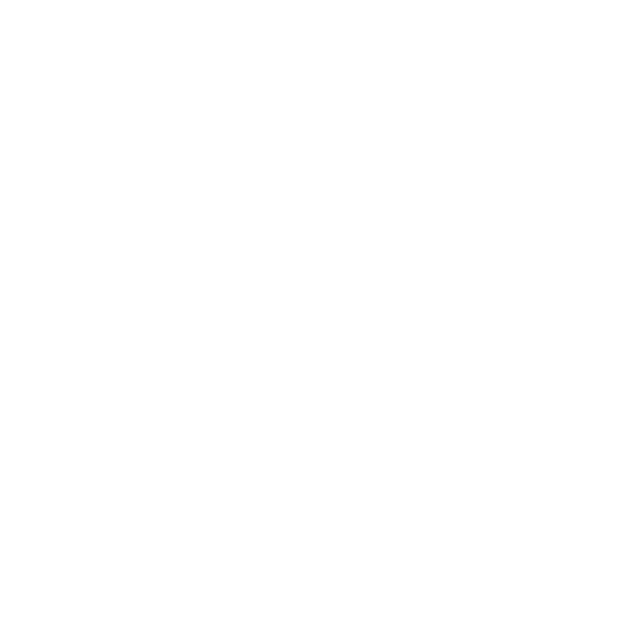
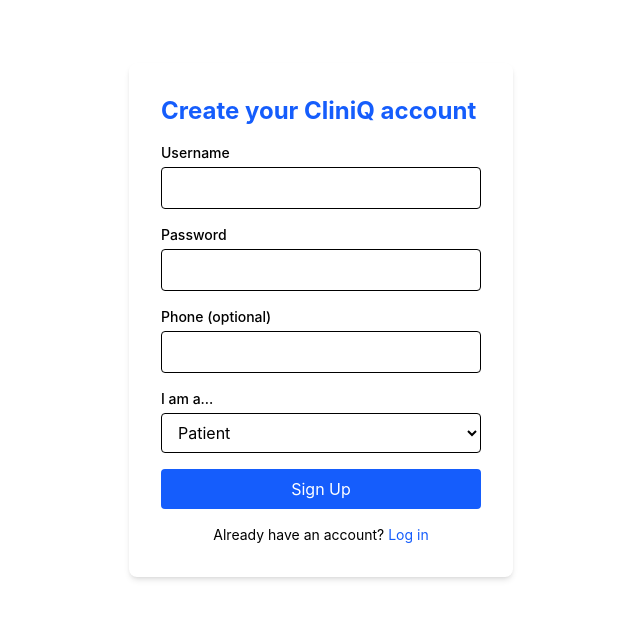
Before and after one commit to Jaden-Afrika/CLINIQ-Frontend, a React (Vite) app: page /signup in a window 1280 px wide. Before the commit this address had no page. Shown: the top 618 px of the page, without its empty margins (319-959 px from the left). Built offline with nearby package versions, Linux system fonts and the light colour scheme; no server answers.

Commit message:
Add login and signup pages

```diff
--- a/src/App.jsx
+++ b/src/App.jsx
@@ -2,13 +2,15 @@ import { BrowserRouter, Routes, Route } from 'react-router-dom'
 import Layout from './components/Layout'
 import PatientHome from './pages/patient/PatientHome'
 import AdminHome from './pages/admin/AdminHome'
-
+import Login from './pages/auth/Login'
+import Signup from './pages/auth/Signup'
 
 function App() {
-
   return (
     <BrowserRouter>
       <Routes>
+        <Route path="/login" element={<Login />} />
+        <Route path="/signup" element={<Signup />} />
         <Route path="/" element={<Layout />}>
           <Route index element={<PatientHome />} />
           <Route path="admin" element={<AdminHome />} />
--- /dev/null
+++ b/src/pages/auth/Login.jsx
@@ -0,0 +1,72 @@
+import { useState } from 'react'
+import { useNavigate, Link } from 'react-router-dom'
+import { login } from '../../api/auth'
+
+function Login() {
+  const [username, setUsername] = useState('')
+  const [password, setPassword] = useState('')
+  const [error, setError] = useState('')
+  const [loading, setLoading] = useState(false)
+  const navigate = useNavigate()
+
+  async function handleSubmit(e) {
+    e.preventDefault()
+    setError('')
+    setLoading(true)
+    try {
+      await login(username, password)
+      navigate('/')
+    } catch (err) {
+      setError('Invalid username or password.')
+    } finally {
+      setLoading(false)
+    }
+  }
+
+  return (
+    <div className="min-h-[80vh] flex items-center justify-center">
+      <form onSubmit={handleSubmit} className="bg-white p-8 rounded-lg shadow-md w-full max-w-sm space-y-4">
+        <h1 className="text-2xl font-bold text-blue-600">Log in to CliniQ</h1>
+
+        {error && <p className="text-red-500 text-sm">{error}</p>}
+
+        <div>
+          <label className="block text-sm font-medium mb-1">Username</label>
+          <input
+            type="text"
+            value={username}
+            onChange={(e) => setUsername(e.target.value)}
+            className="w-full border rounded px-3 py-2"
+            required
+          />
+        </div>
+
+        <div>
+          <label className="block text-sm font-medium mb-1">Password</label>
+          <input
+            type="password"
+            value={password}
+            onChange={(e) => setPassword(e.target.value)}
+            className="w-full border rounded px-3 py-2"
+            required
+          />
+        </div>
+
+        <button
+          type="submit"
+          disabled={loading}
+          className="w-full bg-blue-600 text-white py-2 rounded hover:bg-blue-700 disabled:opacity-50"
+        >
+          {loading ? 'Logging in...' : 'Log In'}
+        </button>
+
+        <p className="text-sm text-center">
+          Don't have an account?{' '}
+          <Link to="/signup" className="text-blue-600 hover:underline">Sign up</Link>
+        </p>
+      </form>
+    </div>
+  )
+}
+
+export default Login
--- /dev/null
+++ b/src/pages/auth/Signup.jsx
@@ -0,0 +1,98 @@
+import { useState } from 'react'
+import { useNavigate, Link } from 'react-router-dom'
+import { register, login } from '../../api/auth'
+
+function Signup() {
+  const [username, setUsername] = useState('')
+  const [password, setPassword] = useState('')
+  const [phone, setPhone] = useState('')
+  const [role, setRole] = useState('patient')
+  const [error, setError] = useState('')
+  const [loading, setLoading] = useState(false)
+  const navigate = useNavigate()
+
+  async function handleSubmit(e) {
+    e.preventDefault()
+    setError('')
+    setLoading(true)
+    try {
+      await register(username, password, role, phone)
+      await login(username, password)
+      navigate('/')
+    } catch (err) {
+      setError('Could not create account. Try a different username.')
+    } finally {
+      setLoading(false)
+    }
+  }
+
+  return (
+    <div className="min-h-[80vh] flex items-center justify-center">
+      <form onSubmit={handleSubmit} className="bg-white p-8 rounded-lg shadow-md w-full max-w-sm space-y-4">
+        <h1 className="text-2xl font-bold text-blue-600">Create your CliniQ account</h1>
+
+        {error && <p className="text-red-500 text-sm">{error}</p>}
+
+        <div>
+          <label className="block text-sm font-medium mb-1">Username</label>
+          <input
+            type="text"
+            value={username}
+            onChange={(e) => setUsername(e.target.value)}
+            className="w-full border rounded px-3 py-2"
+            required
+          />
+        </div>
+
+        <div>
+          <label className="block text-sm font-medium mb-1">Password</label>
+          <input
+            type="password"
+            value={password}
+            onChange={(e) => setPassword(e.target.value)}
+            className="w-full border rounded px-3 py-2"
+            required
+            minLength={6}
+          />
+        </div>
+
+        <div>
+          <label className="block text-sm font-medium mb-1">Phone (optional)</label>
+          <input
+            type="text"
+            value={phone}
+            onChange={(e) => setPhone(e.target.value)}
+            className="w-full border rounded px-3 py-2"
+          />
+        </div>
+
+        <div>
+          <label className="block text-sm font-medium mb-1">I am a...</label>
+          <select
+            value={role}
+            onChange={(e) => setRole(e.target.value)}
+            className="w-full border rounded px-3 py-2"
+          >
+            <option value="patient">Patient</option>
+            <option value="staff">Staff Admin</option>
+          </select>
+        </div>
+
+        <button
+          type="submit"
+          disabled={loading}
+          className="w-full bg-blue-600 text-white py-2 rounded hover:bg-blue-700 disabled:opacity-50"
+        >
+          {loading ? 'Creating account...' : 'Sign Up'}
+        </button>
+
+        <p className="text-sm text-center">
+          Already have an account?{' '}
+          <Link to="/login" className="text-blue-600 hover:underline">Log in</Link>
+        </p>
+      </form>
+    </div>
+  )
+}
+
+export default Signup
```
